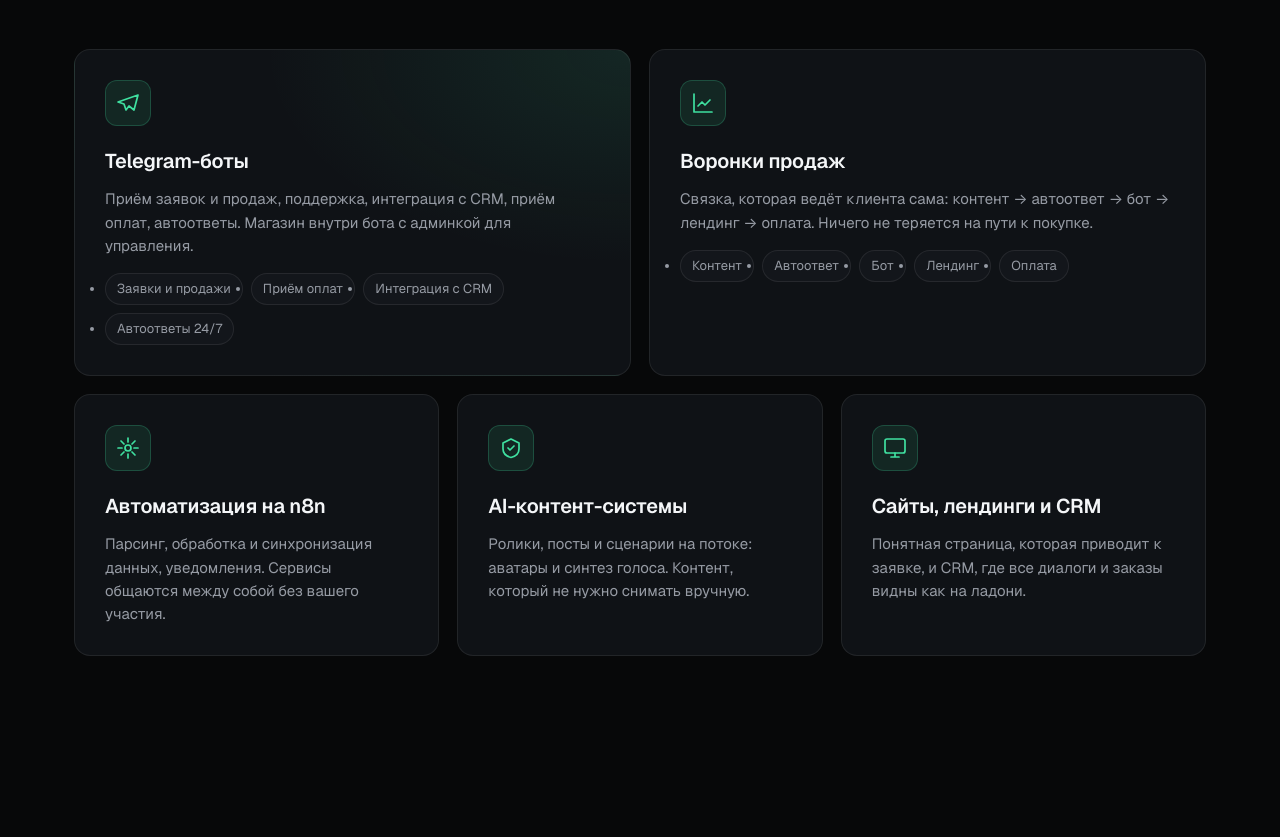
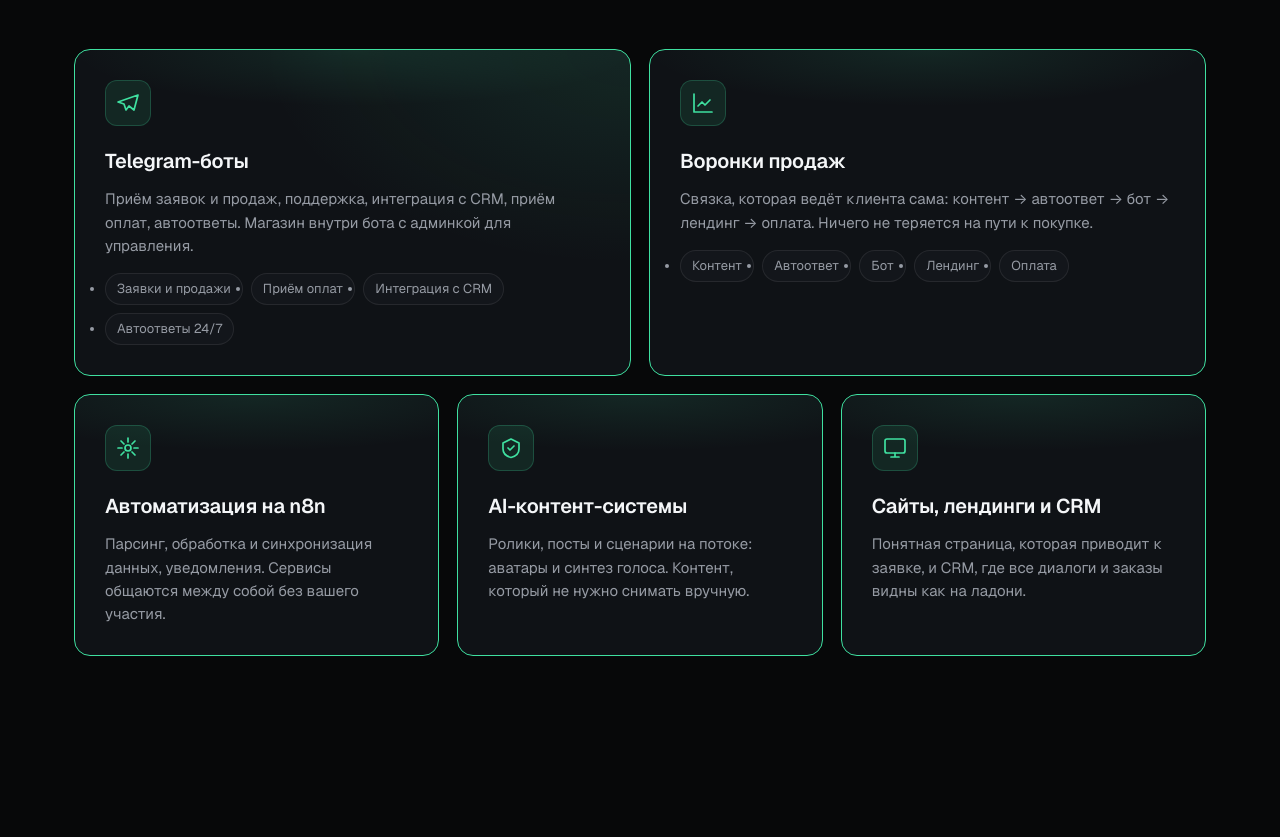
Before and after one commit to a6340374-stack/aitis, a plain HTML site: page index.html in a window 1280 px wide. Shown: the part 1830-2667 px from the top of the page. Drawn offline with nearby package versions, Linux system fonts and the light colour scheme.

Commit message:
Highlight service cards as they scroll into view

```diff
--- a/index.html
+++ b/index.html
@@ -259,7 +259,7 @@ header.nav.scrolled{border-bottom-color:var(--line)}
 .bento{display:grid;grid-template-columns:repeat(6,1fr);gap:18px}
 .card{border:1px solid var(--line);border-radius:var(--r-card);background:var(--surface);
   padding:30px;position:relative;overflow:hidden;transition:border-color .25s, transform .25s}
-.card:hover{border-color:var(--accent)}
+.card.in-view{border-color:var(--accent)}
 .card .ico{width:46px;height:46px;border-radius:12px;display:grid;place-items:center;margin-bottom:20px;
   background:rgba(63,224,160,.1);border:1px solid rgba(63,224,160,.22)}
 .card .ico svg{width:24px;height:24px;stroke:var(--accent);fill:none;stroke-width:1.7;stroke-linecap:round;stroke-linejoin:round}
@@ -275,7 +275,11 @@ header.nav.scrolled{border-bottom-color:var(--line)}
 .card .glowline{position:absolute;inset:0;border-radius:inherit;pointer-events:none;
   background:radial-gradient(400px 80px at var(--mx,50%) 0%, rgba(63,224,160,.10), transparent 70%);
   opacity:0;transition:opacity .3s}
-.card:hover .glowline{opacity:1}
+.card.in-view .glowline{opacity:1}
+@media (hover:hover){
+  .card:hover{border-color:var(--accent)}
+  .card:hover .glowline{opacity:1}
+}
 
 /* ---------- how / value ---------- */
 .steps{list-style:none;counter-reset:stage;display:grid;grid-template-columns:repeat(2,minmax(0,1fr));gap:14px}
@@ -841,8 +845,14 @@ const io = new IntersectionObserver((entries) => {
 }, {threshold:.12, rootMargin:'0px 0px -40px 0px'});
 document.querySelectorAll('.reveal').forEach((el,i) => { el.style.transitionDelay = (i%3)*0.06+'s'; io.observe(el); });
 
-/* ---- card hover glow follows cursor ---- */
+/* Highlight the row crossing the viewport midpoint. */
+const glowObserver = new IntersectionObserver(entries => {
+  for (const entry of entries) {
+    entry.target.classList.toggle('in-view', entry.isIntersecting);
+  }
+}, {rootMargin:'-48% 0px -48% 0px'});
 document.querySelectorAll('[data-glow]').forEach(card => {
+  glowObserver.observe(card);
   card.addEventListener('pointermove', e => {
     const r = card.getBoundingClientRect();
     card.style.setProperty('--mx', (e.clientX - r.left) + 'px');
```
